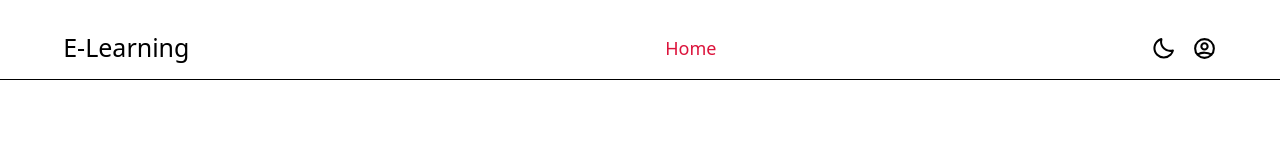
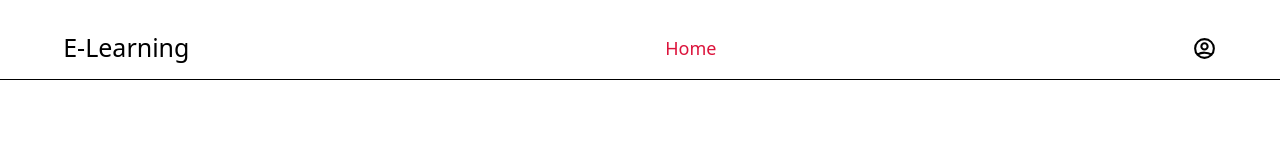
Before and after one commit to mu-subhan/Learning-Management-System, a Next.js app in the folder client/: page / in a window 1280 px wide. Both pictures are taken after a click on the icon 1163 px from the left and 48 px from the top of the page. Shown: the top 160 px of the page. Built offline with nearby package versions, Linux system fonts and the light colour scheme.

Commit message:
changing

```diff
--- a/client/app/components/Header.tsx
+++ b/client/app/components/Header.tsx
@@ -64,7 +64,7 @@ const Header:FC<Props>=({open,setOpen,activeItem})=>{
             {/* only for mobile */}
             <div className="md:hidden">
               <HiOutlineMenuAlt3
-                className="text-black dark:text-white"
+                className="cursor-pointer text-black dark:text-white"
                 size={25}
                 onClick={() => setOpenSidebar(true)}
               />
--- a/client/app/utils/ThemeSwitcher.tsx
+++ b/client/app/utils/ThemeSwitcher.tsx
@@ -18,9 +18,8 @@ export const ThemeSwitcher = () => {
     <div className='flex items-center justify-center mx-4'>
       {theme === 'light' ? (
         <BiMoon
-          className='cursor-pointer'
+          className='cursor-pointer text-white'
           size={25}
-          fill='black'
           onClick={() => setTheme('dark')}
         />
       ) : (
```
